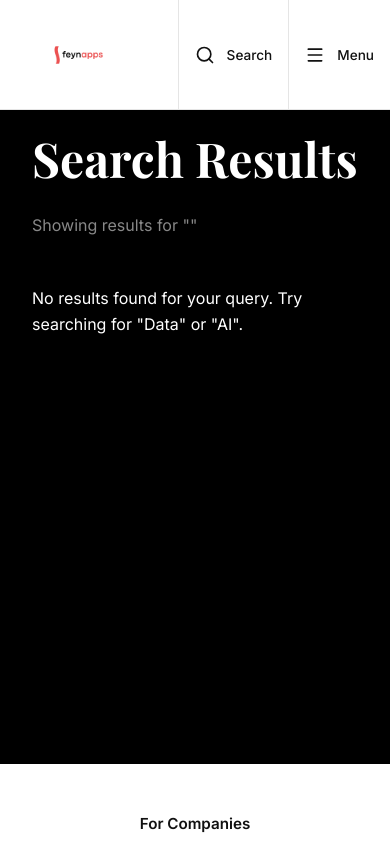
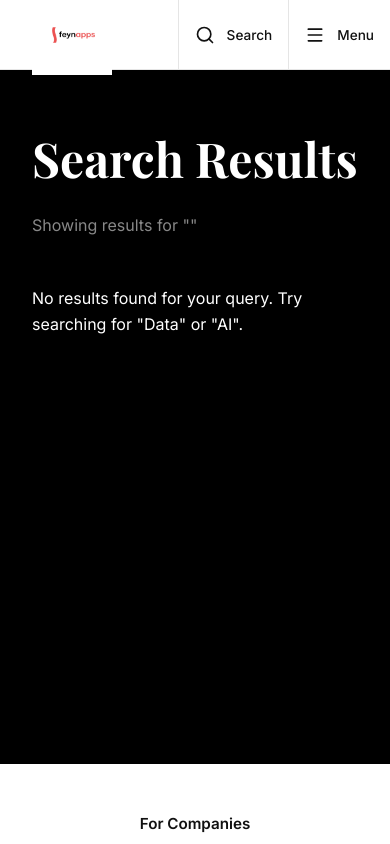
Before and after one commit to devsaurabhkashyap/data-science-academy, a React (Create React App) app: page /search in a window 390 px wide. Shown: the top 844 px of the page. Built offline with nearby package versions, Linux system fonts and the light colour scheme.

Commit message:
Fix Vercel build error (a11y warnings on social links)

```diff
--- a/src/components/HeroSection.css
+++ b/src/components/HeroSection.css
@@ -4,7 +4,7 @@
   min-height: 100vh;
   overflow: hidden;
   background-color: #ffffff;
-  padding-top: 150px; /* Offset for taller navbar */
+  padding-top: 100px; /* Offset for navbar */
   display: flex;
   align-items: center;
 }
@@ -195,7 +195,7 @@
     gap: 1.5rem;
   }
   .hero {
-    padding-top: 110px;
+    padding-top: 70px;
     min-height: auto;
     padding-bottom: 4rem;
   }
--- a/src/components/Navbar.css
+++ b/src/components/Navbar.css
@@ -1,9 +1,9 @@
 .navbar {
-  position: absolute;
+  position: fixed;
   top: 0;
   left: 0;
   width: 100%;
-  height: 150px;
+  height: 100px;
   background-color: var(--navbar-bg);
   z-index: 1000;
   display: flex;
@@ -39,9 +39,11 @@
 }
 
 .nav-logo-img {
-  height: 130px;
+  height: 80px;
   max-width: 100%;
   object-fit: contain;
+  transform: scale(1.6);
+  transform-origin: left center;
 }
 
 .nav-announcement {
@@ -125,7 +127,7 @@
   opacity: 0;
   visibility: hidden;
   transition: opacity 0.3s ease, visibility 0.3s ease;
-  padding-top: 150px;
+  padding-top: 100px;
 }
 
 .menu-overlay.open {
@@ -270,7 +272,7 @@
 .search-input-area {
   display: flex;
   align-items: center;
-  height: 150px;
+  height: 100px;
   padding: 0 1.5rem;
   border-left: 1px solid var(--border-color);
   border-right: 1px solid var(--border-color);
@@ -353,10 +355,11 @@
 
 @media (max-width: 768px) {
   .navbar {
-    height: 110px;
+    height: 70px;
   }
   .nav-logo-img {
-    height: 90px;
+    height: 50px;
+    transform: scale(1.6);
   }
   .nav-announcement {
     display: none;
@@ -366,7 +369,7 @@
     right: 0;
   }
   .menu-overlay {
-    padding-top: 110px;
+    padding-top: 70px;
   }
   .nav-action {
     padding: 0 1rem;
@@ -376,7 +379,7 @@
     padding: 0 1rem;
   }
   .search-input-area {
-    height: 110px;
+    height: 70px;
   }
   .main-links {
     gap: 1rem;
```
